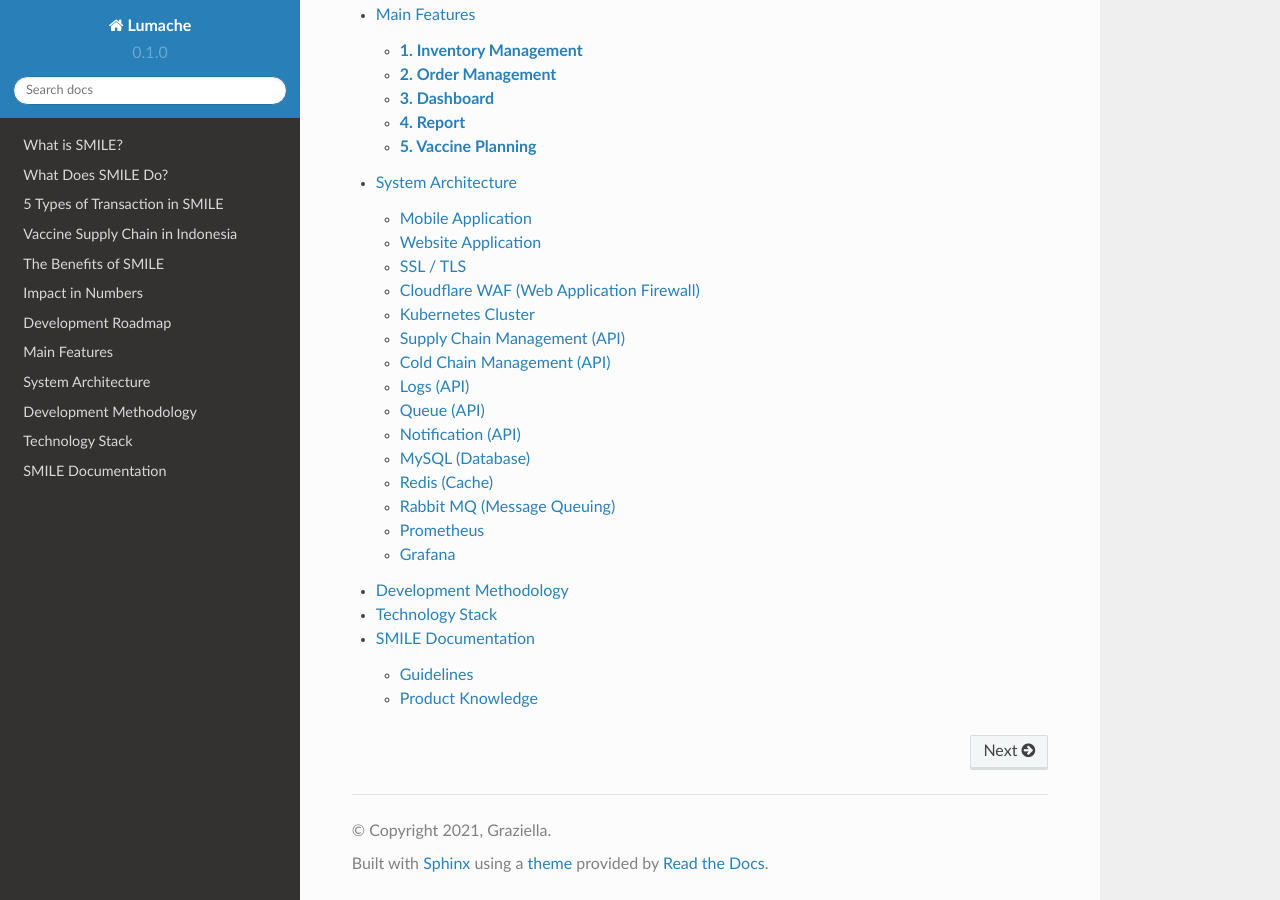
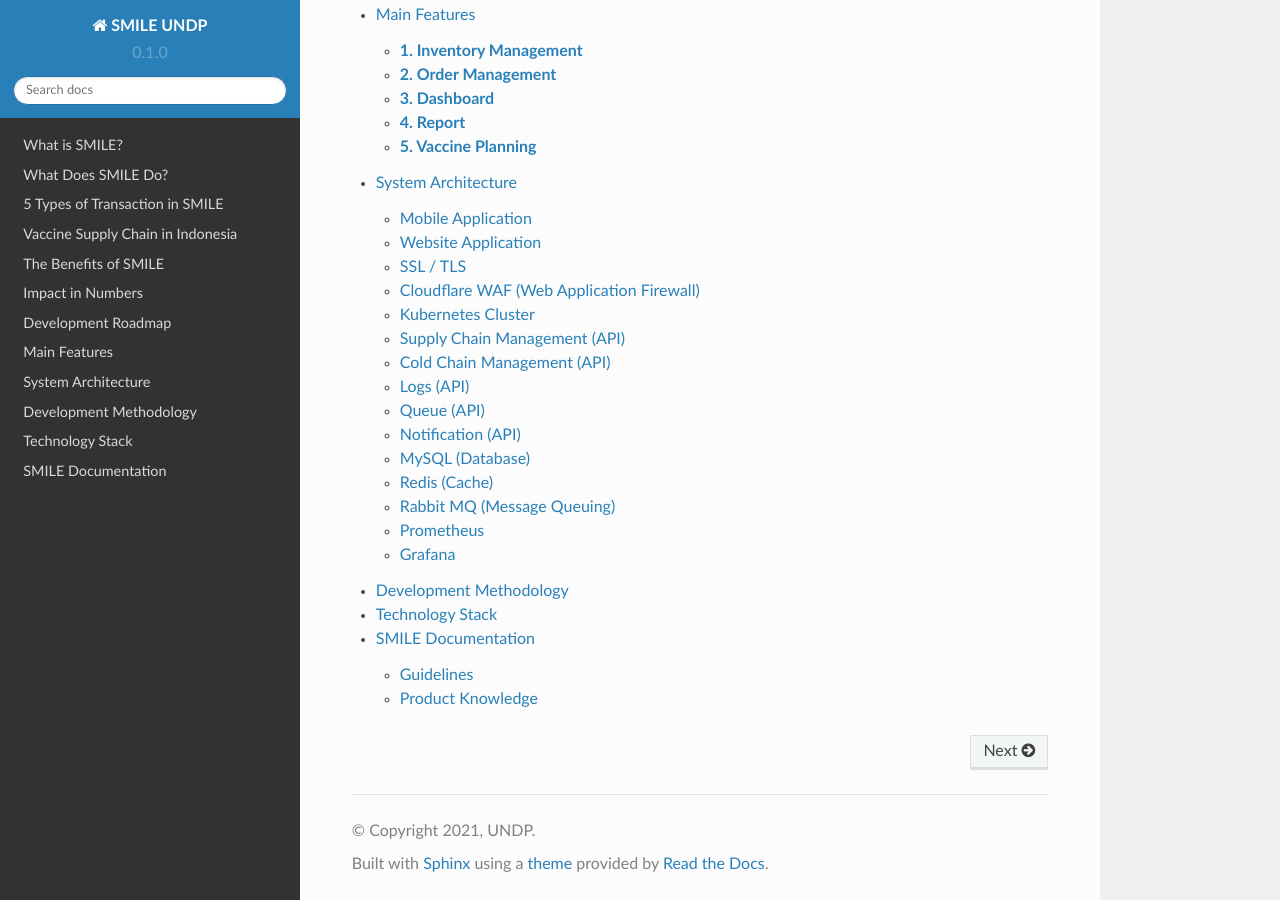
Before and after one commit to bigza/smile-documentation, a Sphinx documentation site: the page built from docs/source/index.rst, in a window 1280 px wide and 900 px high, scrolled down 1202 px. Built offline with Sphinx 7.4.7 and the Read the Docs theme 2.0.0, drawn with Linux system fonts in a browser that asks for light colours.

Commit message:
edit lumache

```diff
--- a/docs/source/conf.py
+++ b/docs/source/conf.py
@@ -2,9 +2,9 @@
 
 # -- Project information
 
-project = 'Lumache'
-copyright = '2021, Graziella'
-author = 'Graziella'
+project = 'SMILE UNDP'
+copyright = '2021, UNDP'
+author = 'UNDP'
 
 release = '0.1'
 version = '0.1.0'
--- a/pyproject.toml
+++ b/pyproject.toml
@@ -3,6 +3,6 @@ requires = ["flit_core >=3.2,<4"]
 build-backend = "flit_core.buildapi"
 
 [project]
-name = "lumache"
-authors = [{name = "Graziella", email = "graziella@lumache"}]
+name = "SMILE UNDP"
+authors = [{name = "UNDP"}]
 dynamic = ["version", "description"]
```
